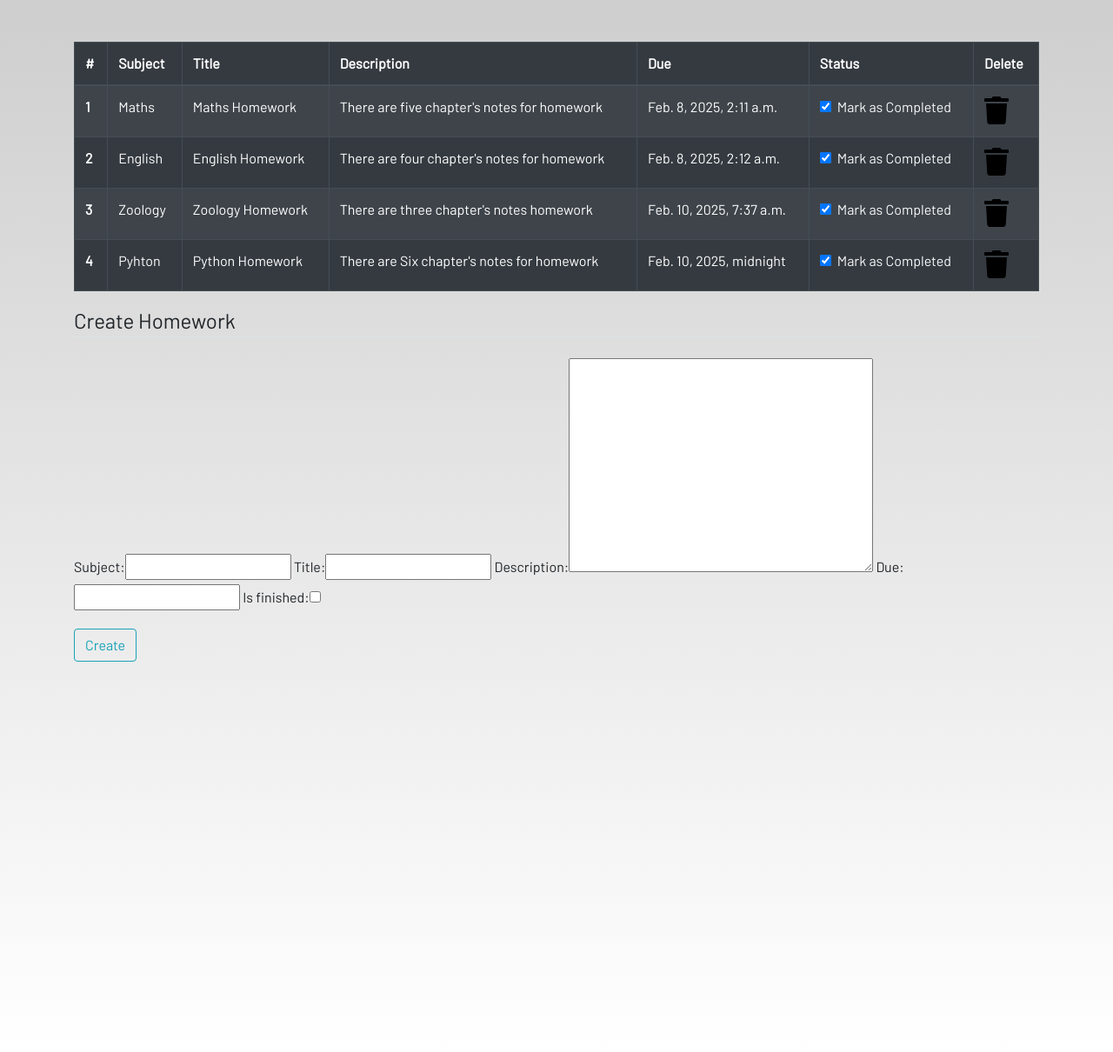
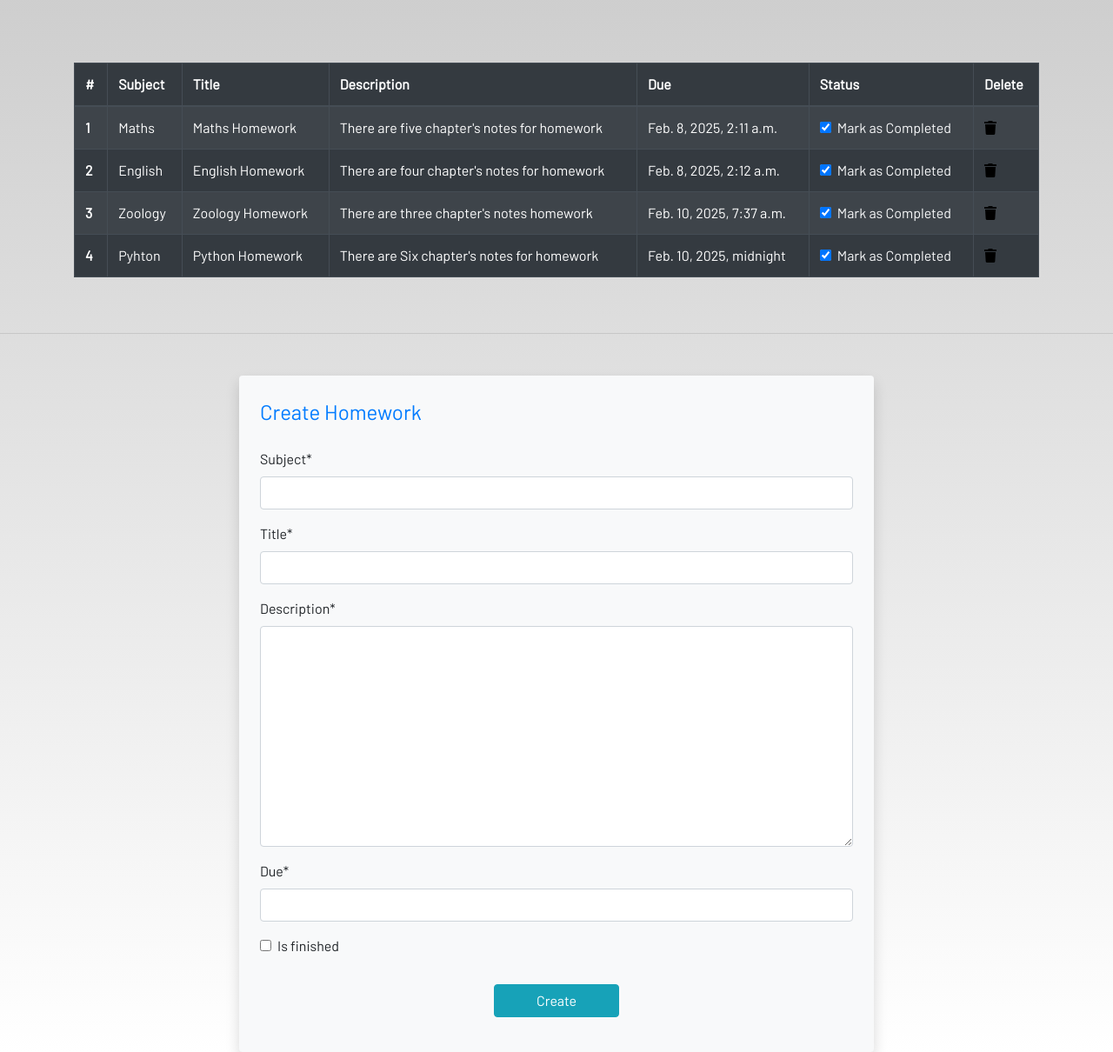
Before and after one commit to khadeashutosh/Student_Study_Portal_Project, a Django app: page /homework in a window 1280 px wide. Shown: the part 56-1266 px from the top of the page at 87% size. Run offline with Django 3.2, Linux system fonts and the light colour scheme; a user stored in the database is signed in; data comes from the database, SQL or seed files in the repository; some libraries are stand-ins or nearby versions; some web fonts are replaced.

Commit message:
Add homework tracker page UI

```diff
--- a/student_study_portal/dashboard/templates/dashboard/homework.html
+++ b/student_study_portal/dashboard/templates/dashboard/homework.html
@@ -1,73 +1,71 @@
-{% extends 'dashboard/base.html' %} {% load static %} {% block content %}
+{% extends 'dashboard/base.html' %}
+{% load static %}
+{% load crispy_forms_tags %}
+{% block content %}
 
-<div class="container">
+<div class="container mt-4">
   {% if not homework_done %}
-
+    <div class="table-responsive">
       <table class="table table-striped table-bordered table-hover table-dark">
-    <thead>
+        <thead class="thead-dark">
           <tr>
-        <th scope="col">#</th>
-        <th scope="col">Subject</th>
-        <th scope="col">Title</th>
-        <th scope="col">Description</th>
-        <th scope="col">Due</th>
-        <th scope="col">Status</th>
-        <th scope="col">Delete</th>
+            <th>#</th>
+            <th>Subject</th>
+            <th>Title</th>
+            <th>Description</th>
+            <th>Due</th>
+            <th>Status</th>
+            <th>Delete</th>
           </tr>
         </thead>
         <tbody>
           {% for homework in homeworks %}
           <tr>
-        <th scope="row">{{forloop.counter}}</th>
-        <td>{{homework.subject}}</td>
-        <td>{{homework.title}}</td>
-        <td>{{homework.description}}</td>
-        <td>{{homework.due}}</td>
-
+            <th>{{ forloop.counter }}</th>
+            <td>{{ homework.subject }}</td>
+            <td>{{ homework.title }}</td>
+            <td>{{ homework.description }}</td>
+            <td>{{ homework.due }}</td>
             <td>
               <a href="{% url 'updated_homework' homework.id %}">
                 <div class="form-check">
-              {% if homework.is_finished == True %}
-              <input
-                class="form-check-input"
-                type="checkbox"
-                value=""
-                checked
-              />
-              {% else %}
-              <input class="form-check-input" type="checkbox" value="" />
-              {% endif %}
-
-              <label class="form-check-label text-light" for="flexCheckDefault">
-                Mark as Completed
-              </label>
+                  <input class="form-check-input" type="checkbox" {% if homework.is_finished %}checked{% endif %}>
+                  <label class="form-check-label text-light">Mark as Completed</label>
                 </div>
               </a>
             </td>
             <td>
-          <a href="{% url 'deleted_homework' homework.id %}"
-            ><i class="fa fa-trash fa-2x"></i
-          ></a>
+              <a href="{% url 'deleted_homework' homework.id %}" class="text-danger">
+                <i class="fa fa-trash"></i>
+              </a>
             </td>
           </tr>
           {% endfor %}
         </tbody>
       </table>
+    </div>
   {% else %}
-  <h4>All homeworks are completed!! Create to have more!!</h4>
+    <h4 class="text-success text-center my-4">All homeworks are completed! 🎉</h4>
   {% endif %}
 </div>
+
+<hr class="my-5">
+
 <div class="container">
-  <form method="POST">
+  <div class="row justify-content-center">
+    <div class="col-md-8">
+      <form method="POST" class="p-4 shadow rounded bg-light">
         {% csrf_token %}
-
         <fieldset class="form-group">
-      <legend class="border-bottom mb-4">Create Homework</legend>
-      {{form}}
+          <legend class="mb-4 text-primary">Create Homework</legend>
+          {{ form|crispy }}
         </fieldset>
-    <div class="form-group">
-      <button href="" class="btn btn-outline-info" type="submit">Create</button>
+        <div class="form-group text-center mt-3">
+          <button class="btn btn-info px-5" type="submit">Create</button>
         </div>
       </form>
     </div>
+  </div>
+</div>
+
 {% endblock content %}
```
Lines whose indentation alone changed are shown as unchanged.
